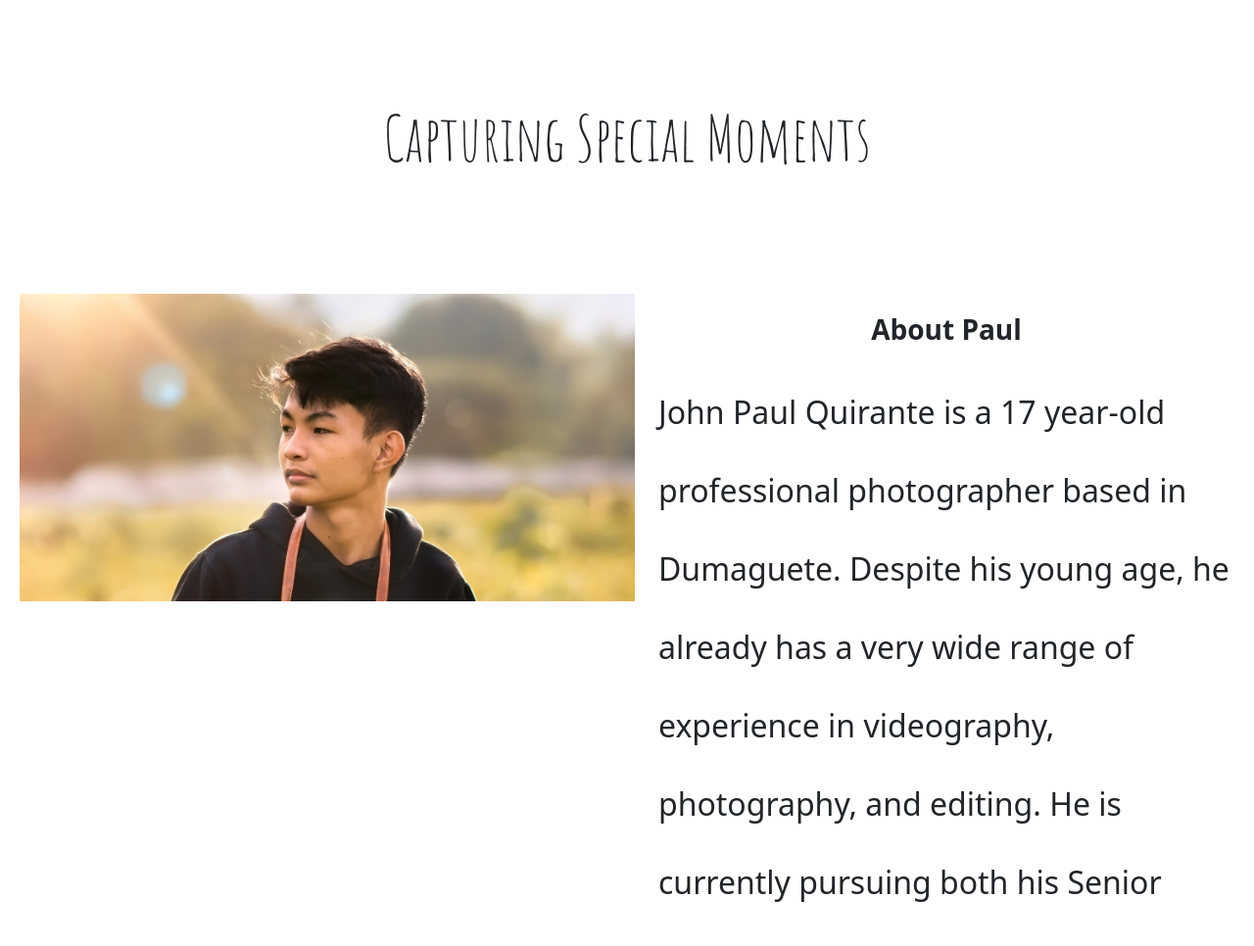
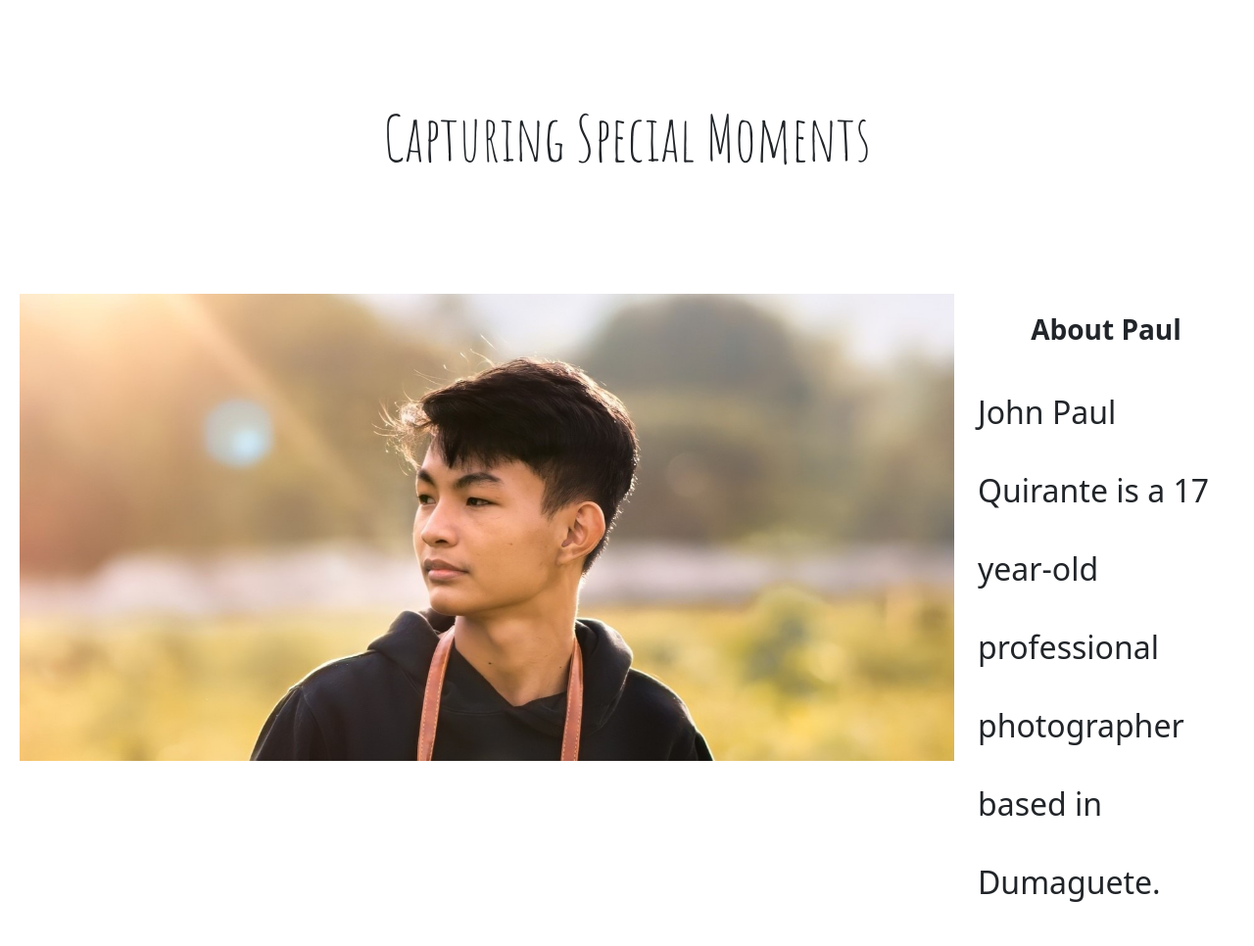
Before and after one commit to yen93/PaulVisuals, a plain HTML site: page index.html in a window 1280 px wide. Shown: the part 707-1673 px from the top of the page at 98% size. Drawn offline with nearby package versions, Linux system fonts and the light colour scheme; files that its build step writes are made by us from their sources.

Commit message:
reverted it back

```diff
--- a/index.html
+++ b/index.html
@@ -70,10 +70,10 @@
     </div>
 
     <div class="row" id="about">
-      <div class="col-lg-6">
+      <div class="col-lg-9">
         <img src="images/paul.jpg" style="width:100%; margin-left: 20px;">
       </div>
-      <div class="col-lg-6">
+      <div class="col-lg-3">
         <h3 style="padding-top:20px;"> About Paul</h3>
         <p style="padding: 20px; line-height:2.5;">John Paul Quirante is a 17 year-old professional photographer based in Dumaguete. Despite his young age, he already has a very wide range of experience in videography, photography, and editing. He is currently pursuing both his Senior High School education and his passion in photography.</p>
       </div>
```
